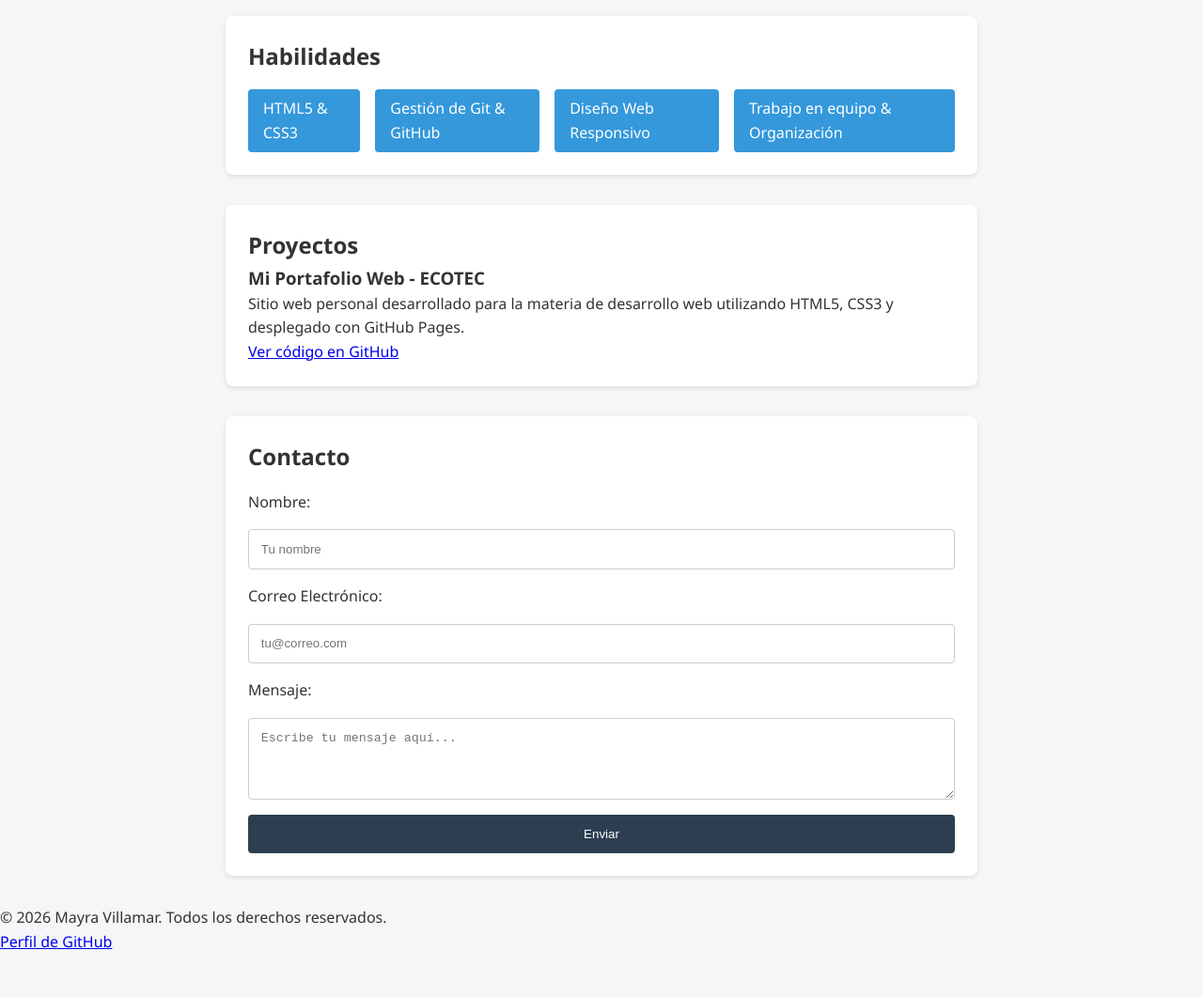
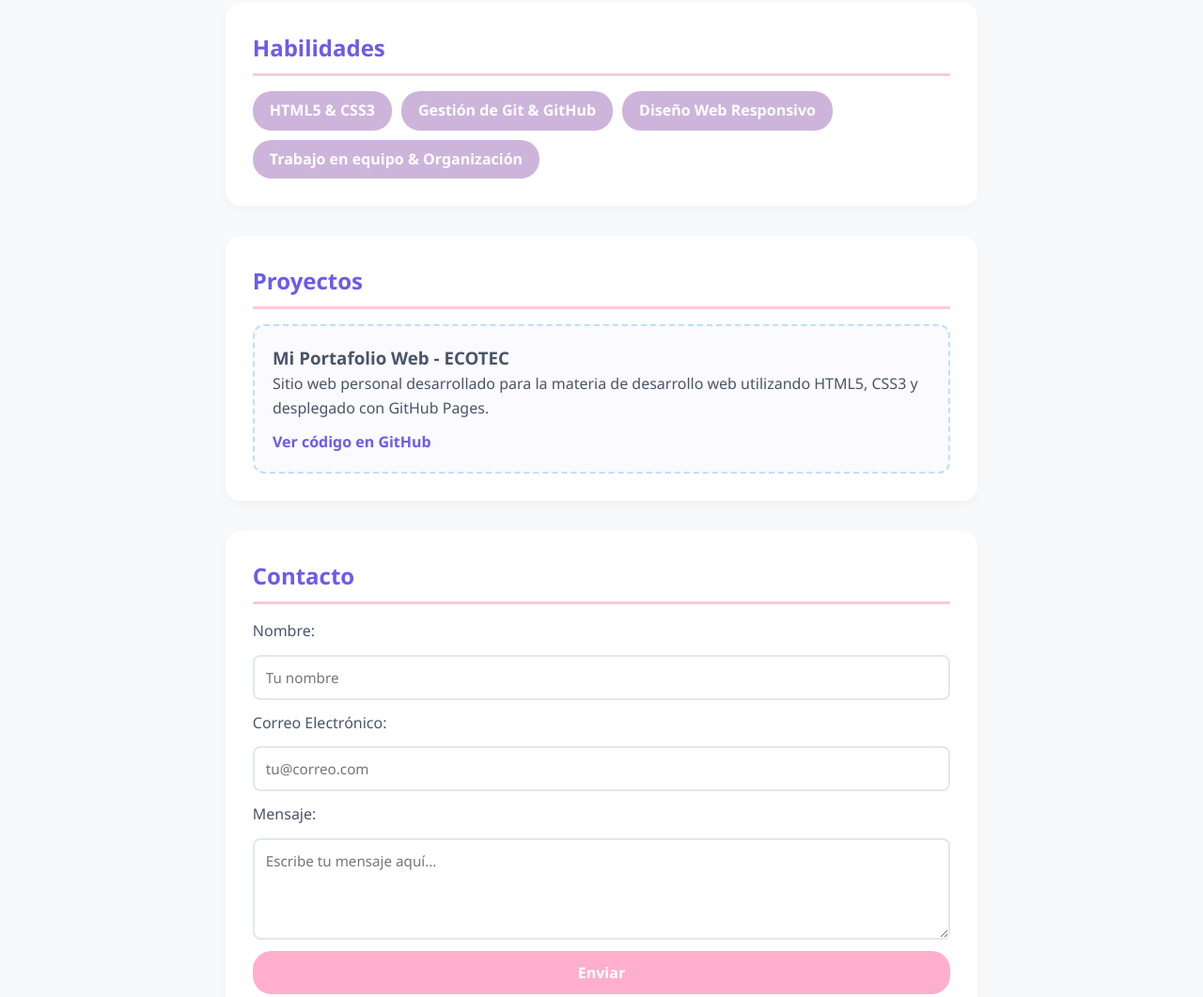
Before and after one commit to MayraVillamar/mi-portafolio-ecotec, a plain HTML site: page index.html in a window 1280 px wide. Shown: the part 854-1915 px from the top of the page at 94% size. Before the commit the page ends 1869 px from the top, so only its background shows below. Drawn offline with Linux system fonts and the light colour scheme.

Commit message:
Update styles.css

```diff
--- a/styles.css
+++ b/styles.css
@@ -1,114 +1,165 @@
 :root {
-    --primary-color: #2c3e50;
-    --secondary-color: #3498db;
-    --background-color: #f4f6f7;
-    --text-color: #333333;
+    --primary-color: #a2d2ff;
+    --secondary-color: #bde0fe;
+    --accent-color: #ffafcc;
+    --bg-color: #f8f9fa;
     --card-bg: #ffffff;
+    --text-color: #4a5568;
 }
 
 * {
     margin: 0;
     padding: 0;
     box-sizing: border-box;
+    font-family: 'Segoe UI', Tahoma, Geneva, Verdana, sans-serif;
 }
 
 body {
-    font-family: 'Segoe UI', Tahoma, Geneva, Verdana, sans-serif;
+    background-color: var(--bg-color);
+    color: var(--text-color);
     line-height: 1.6;
-    background-color: var(--background-color);
-    color: var(--text-color);
 }
 
 .header {
-    background-color: var(--primary-color);
-    color: white;
-    padding: 1.5rem 2rem;
-    display: flex;
-    justify-content: space-between;
-    align-items: center;
+    background: linear-gradient(135deg, #bde0fe, #ffc8dd);
+    color: #4a5568;
+    padding: 2.5rem 1rem;
+    text-align: center;
 }
 
-.nav ul {
-    display: flex;
-    list-style: none;
-    gap: 1.5rem;
+.header h1 {
+    font-size: 2.2rem;
+    margin-bottom: 0.5rem;
+    color: #3b5249;
 }
 
-.nav a {
-    color: white;
-    text-decoration: none;
-    font-weight: 500;
+.nav-links {
+    list-style: none;
+    display: flex;
+    justify-content: center;
+    gap: 15px;
+    margin-top: 15px;
+    flex-wrap: wrap;
 }
 
-.nav a:hover {
-    color: var(--secondary-color);
+.nav-links a {
+    color: #4a5568;
+    text-decoration: none;
+    font-weight: 600;
+    padding: 5px 12px;
+    border-radius: 15px;
+    background: rgba(255, 255, 255, 0.6);
+    transition: all 0.3s;
+}
+
+.nav-links a:hover {
+    background: #ffafcc;
+    color: white;
 }
 
 .hero {
     text-align: center;
     padding: 3rem 1rem;
-    background-color: var(--secondary-color);
-    color: white;
+    background-color: var(--card-bg);
+    margin-bottom: 2rem;
+    box-shadow: 0 4px 10px rgba(0, 0, 0, 0.03);
+}
+
+.profile-img {
+    width: 200px;
+    height: 200px;
+    object-fit: cover;
+    border-radius: 50%;
+    margin-top: 15px;
+    border: 5px solid #bde0fe;
 }
 
 .section {
     max-width: 800px;
-    margin: 2rem auto;
-    padding: 1.5rem;
-    background-color: var(--card-bg);
-    border-radius: 8px;
-    box-shadow: 0 2px 5px rgba(0,0,0,0.1);
+    margin: 0 auto 2rem auto;
+    padding: 1.8rem;
+    background: var(--card-bg);
+    border-radius: 16px;
+    box-shadow: 0 4px 12px rgba(0,0,0,0.03);
+}
+
+.section h2 {
+    color: #6c5ce7;
+    border-bottom: 3px solid #ffc8dd;
+    padding-bottom: 0.5rem;
+    margin-bottom: 1rem;
 }
 
 .skills-list {
     display: flex;
-    gap: 1rem;
+    gap: 10px;
+    flex-wrap: wrap;
     list-style: none;
-    margin-top: 1rem;
 }
 
 .skills-list li {
-    background-color: var(--secondary-color);
+    background-color: #cdb4db;
     color: white;
-    padding: 0.5rem 1rem;
-    border-radius: 4px;
+    padding: 8px 18px;
+    border-radius: 20px;
+    font-weight: bold;
+}
+
+.project-card {
+    border: 2px dashed #bde0fe;
+    padding: 1.2rem;
+    border-radius: 12px;
+    margin-top: 1rem;
+    background: #fafaff;
+}
+
+.project-card a {
+    display: inline-block;
+    margin-top: 10px;
+    color: #6c5ce7;
+    text-decoration: none;
+    font-weight: bold;
 }
 
 .contact-form {
     display: flex;
     flex-direction: column;
-    gap: 1rem;
-    margin-top: 1rem;
+    gap: 12px;
 }
 
-.contact-form input,
-.contact-form textarea {
-    padding: 0.8rem;
-    border: 1px solid #ccc;
-    border-radius: 4px;
+.contact-form input, .contact-form textarea {
+    padding: 12px;
+    border: 2px solid #e2e8f0;
+    border-radius: 8px;
+    font-size: 0.95rem;
 }
 
 .contact-form button {
-    background-color: var(--primary-color);
+    background-color: #ffafcc;
     color: white;
-    padding: 0.8rem;
     border: none;
-    border-radius: 4px;
+    padding: 12px;
+    border-radius: 20px;
     cursor: pointer;
+    font-weight: bold;
+    font-size: 1rem;
+    transition: background 0.3s;
 }
 
 .contact-form button:hover {
-    background-color: var(--secondary-color);
+    background-color: #ff85a1;
 }
 
-.footer {
+footer {
     text-align: center;
-    padding: 1.5rem;
-    background-color: var(--primary-color);
-    color: white;
+    padding: 1.8rem;
+    background-color: #bde0fe;
+    color: #4a5568;
     margin-top: 2rem;
+    font-weight: 500;
 }
 
-.footer a {
-    color: var(--secondary-color);
+footer a {
+    color: #6c5ce7;
+    font-weight: bold;
 }
```
